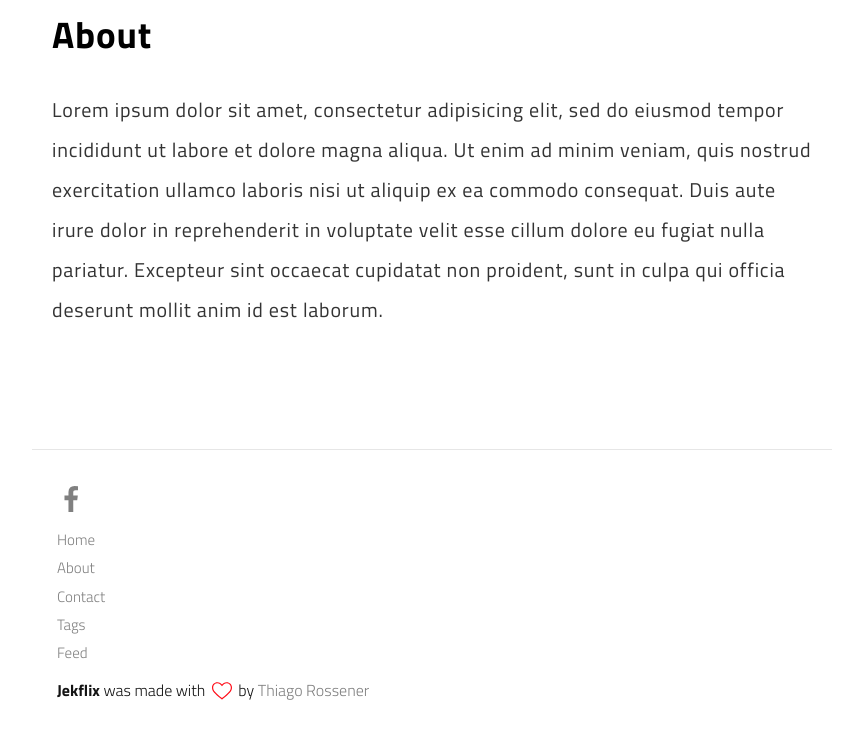
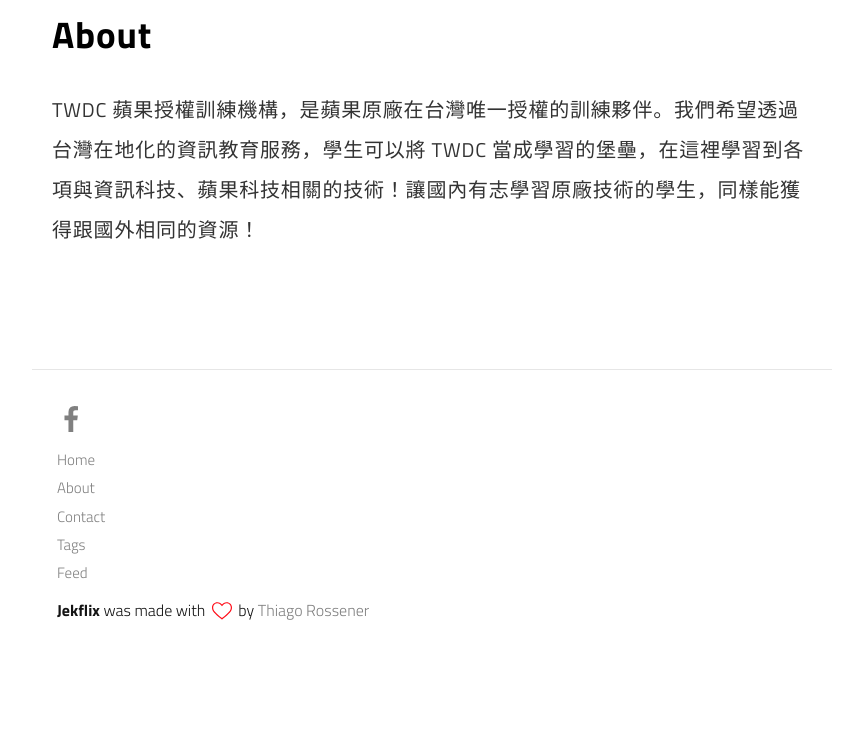
Before and after one commit to henry510859/twdcsource, a Jekyll site: the page built from about.md, in a window 1280 px wide and 1169 px high. Shown: the part 430-1169 px from the top of the window, without its empty margins (208-1071 px from the left). Built offline with Jekyll 4.4.1, drawn with Linux system fonts in a browser that asks for light colours.

Commit message:
Update author and about us

```diff
--- a/_includes/author.html
+++ b/_includes/author.html
@@ -1,6 +1,6 @@
 <section class="author" itemprop="author">
   <div class="details" itemscope itemtype="http://schema.org/Person">
-    <img itemprop="image" class="img-rounded" src="https://res.cloudinary.com/dm7h7e8xj/image/upload/c_fill,h_200,w_200/v1504971955/neo_ruqszk.jpg" alt="{{ site.name }}">
+    <img itemprop="image" class="img-rounded" src="https://raw.githubusercontent.com/henry510859/TWDC_blog_photo/master/TWDC%20logo/黑底.png" alt="{{ site.name }}">
     <p class="def">Author</p>
     <h3 class="name">
       <a itemprop="name" href="https://github.com/{{ site.github_username }}">{{ site.username }}</a>
--- a/about.md
+++ b/about.md
@@ -5,13 +5,8 @@
 permalink: /about/
 ---
 
-<img itemprop="image" class="img-rounded" src="https://res.cloudinary.com/dm7h7e8xj/image/upload/c_fill,h_200,w_200/v1504971955/neo_ruqszk.jpg" alt="Your Name">
+<img itemprop="image" class="img-rounded" src="https://raw.githubusercontent.com/henry510859/TWDC_blog_photo/master/TWDC%20logo/黑底.png" alt="Your Name">
 
 ## About
 
-Lorem ipsum dolor sit amet, consectetur adipisicing elit, sed do eiusmod
-tempor incididunt ut labore et dolore magna aliqua. Ut enim ad minim veniam,
-quis nostrud exercitation ullamco laboris nisi ut aliquip ex ea commodo
-consequat. Duis aute irure dolor in reprehenderit in voluptate velit esse
-cillum dolore eu fugiat nulla pariatur. Excepteur sint occaecat cupidatat non
-proident, sunt in culpa qui officia deserunt mollit anim id est laborum.
+TWDC 蘋果授權訓練機構，是蘋果原廠在台灣唯一授權的訓練夥伴。我們希望透過台灣在地化的資訊教育服務，學生可以將 TWDC 當成學習的堡壘，在這裡學習到各項與資訊科技、蘋果科技相關的技術！讓國內有志學習原廠技術的學生，同樣能獲得跟國外相同的資源！
```
